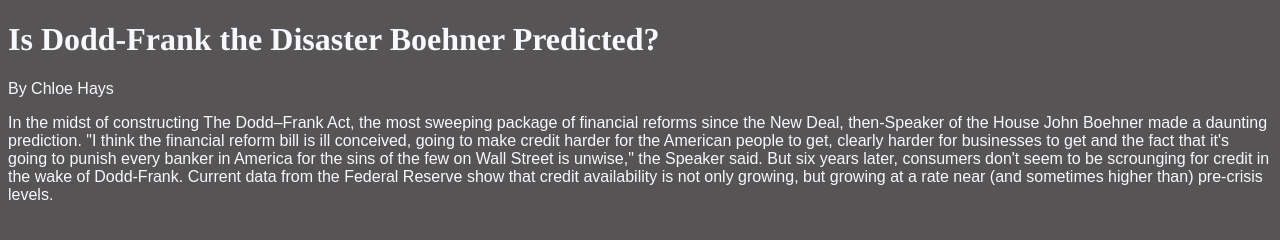
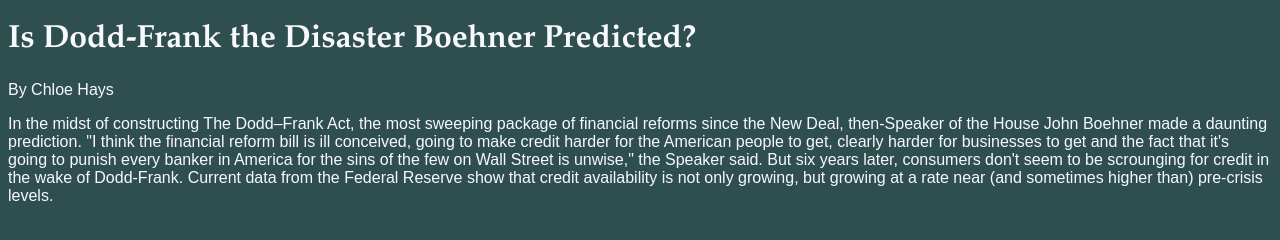
Before and after one commit to chloehays/chloehays.github.io, a plain HTML site: page index.html in a window 1280 px wide. Shown: the top 240 px of the page. Drawn offline with Linux system fonts and the light colour scheme.

Commit message:
css change bg color

```diff
--- a/stylesheet.css
+++ b/stylesheet.css
@@ -1,9 +1,9 @@
 body{
-    background-color:#565454;
+    background-color:darkslategrey;
 }
 
 h1{
-    font-family:Times;
+    font-family:Garamond;
     color:ghostwhite;
 }
 
```
